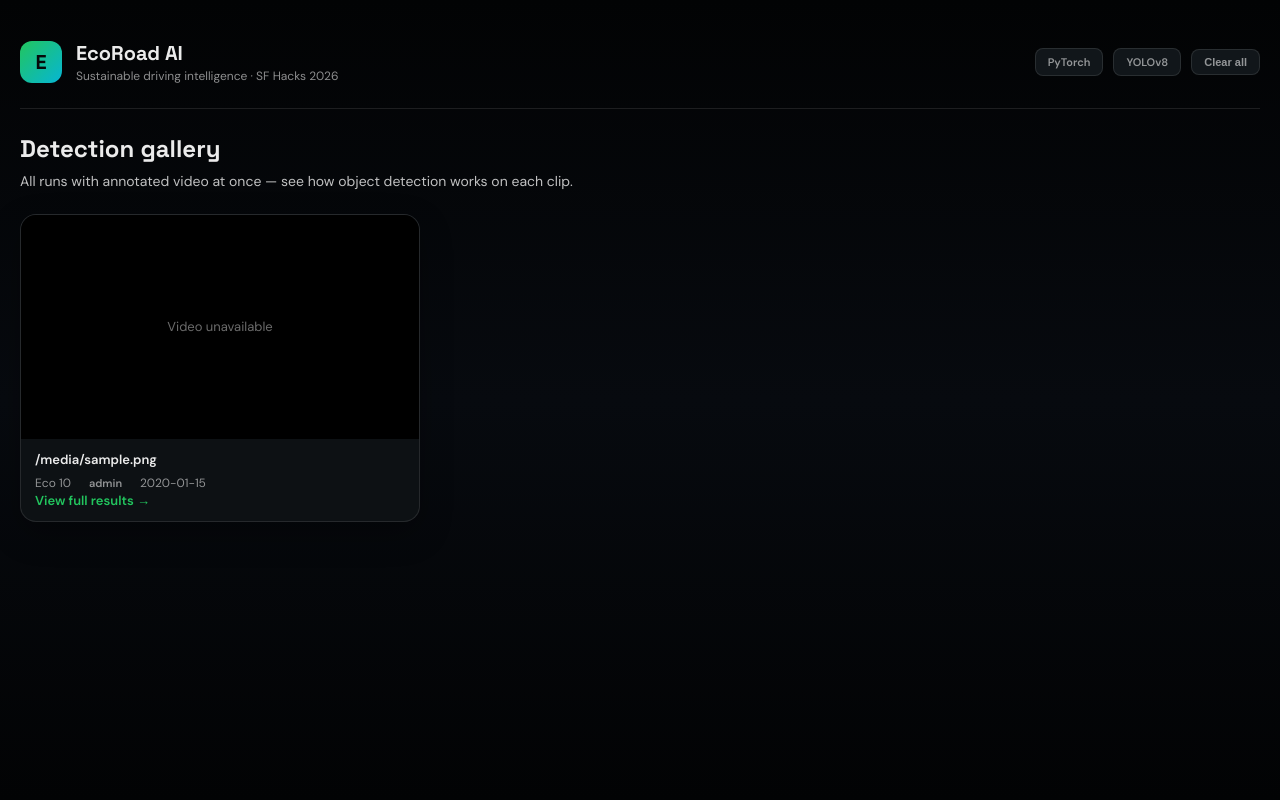
After one commit to Savant-sys/ecoRoadAI, a Flask app: template templates/gallery.html in a window 1280 px wide. The commit adds this page. Run offline with Flask 2, Linux system fonts and the light colour scheme; the template is opened without the code that fills it: most values are stand-ins (such as "Sample title", 1, 10 or a date in 2020).

Commit message:
add og and detected video

```diff
--- /dev/null
+++ b/templates/gallery.html
@@ -0,0 +1,118 @@
+<!doctype html>
+<html lang="en">
+<head>
+  <meta charset="utf-8">
+  <meta name="viewport" content="width=device-width, initial-scale=1">
+  <title>Detection gallery — EcoRoad AI</title>
+  <link rel="preconnect" href="https://fonts.googleapis.com">
+  <link rel="preconnect" href="https://fonts.gstatic.com" crossorigin>
+  <link href="https://fonts.googleapis.com/css2?family=Space+Grotesk:wght@500;600;700&family=DM+Sans:wght@400;500;600;700&display=swap" rel="stylesheet">
+  <style>
+    :root {
+      --bg0: #06090a; --bg: #0a0f12; --card: #0d1114; --card2: #11161a;
+      --border: rgba(255,255,255,.10); --border2: rgba(255,255,255,.16);
+      --text: rgba(255,255,255,.92); --text-2: rgba(255,255,255,.75); --text-3: rgba(255,255,255,.55); --text-4: rgba(255,255,255,.42);
+      --accent: #22c55e; --green: #22c55e; --teal: #06b6d4; --amber: #eab308; --red: #ef4444;
+      --risk-high: #ef4444; --risk-medium: #eab308; --risk-low: #22c55e;
+      --radius: 12px; --radius-lg: 16px; --font-head: 'Space Grotesk', system-ui, sans-serif; --font-body: 'DM Sans', system-ui, sans-serif;
+      --bg-raised: #0f1316; --bg-float: var(--card2);
+    }
+    * { box-sizing: border-box; margin: 0; padding: 0; }
+    body { font-family: var(--font-body); background: linear-gradient(180deg, #020304 0%, #070a0f 50%, #020304 100%); color: var(--text); min-height: 100vh; -webkit-font-smoothing: antialiased; }
+    body > * { position: relative; z-index: 1; }
+    .wrap { max-width: 1400px; margin: 0 auto; padding: 24px 20px; }
+    .nav {
+      display: flex; align-items: center; justify-content: space-between; flex-wrap: wrap; gap: 16px;
+      padding: 16px 0 24px; border-bottom: 1px solid var(--border); margin-bottom: 24px;
+    }
+    .nav-left { display: flex; align-items: center; gap: 14px; text-decoration: none; color: inherit; }
+    .logo-mark { width: 42px; height: 42px; border-radius: 12px; background: linear-gradient(135deg, var(--green), var(--teal)); color: #06090a; font-size: 20px; font-weight: 800; display: flex; align-items: center; justify-content: center; font-family: var(--font-head); }
+    .brand h1 { font-family: var(--font-head); font-size: 20px; font-weight: 700; }
+    .brand p { font-size: 12px; color: var(--text-3); margin-top: 2px; }
+    .nav-pills { display: flex; align-items: center; gap: 10px; flex-wrap: wrap; }
+    .pill { font-size: 11px; font-weight: 600; padding: 6px 12px; border-radius: 8px; border: 1px solid var(--border); background: var(--bg-float); color: var(--text-3); }
+    .clear-btn { font-size: 11px; font-weight: 600; padding: 6px 12px; border-radius: 8px; border: 1px solid var(--border); background: var(--bg-float); color: var(--text-3); cursor: pointer; }
+    .clear-btn:hover { color: var(--red); }
+    .gallery-head { font-family: var(--font-head); font-size: 24px; font-weight: 700; margin-bottom: 8px; }
+    .gallery-p { font-size: 14px; color: var(--text-2); margin-bottom: 24px; }
+    .gallery-grid {
+      display: grid; grid-template-columns: repeat(auto-fill, minmax(320px, 1fr)); gap: 20px;
+    }
+    .gallery-card {
+      background: var(--card); border: 1px solid var(--border); border-radius: var(--radius-lg);
+      overflow: hidden; box-shadow: 0 12px 32px rgba(0,0,0,.3);
+    }
+    .gallery-card .thumb-wrap {
+      position: relative; background: #000; aspect-ratio: 16/9; overflow: hidden;
+    }
+    .gallery-card video { width: 100%; height: 100%; object-fit: contain; display: block; }
+    .gallery-card .no-video { position: absolute; inset: 0; display: flex; align-items: center; justify-content: center; color: var(--text-4); font-size: 13px; }
+    .gallery-card .caption {
+      padding: 12px 14px; font-size: 13px;
+    }
+    .gallery-card .caption .name { font-weight: 600; color: var(--text); overflow: hidden; text-overflow: ellipsis; white-space: nowrap; }
+    .gallery-card .caption .meta { margin-top: 6px; display: flex; align-items: center; gap: 10px; flex-wrap: wrap; font-size: 12px; color: var(--text-3); }
+    .gallery-card .caption .risk { padding: 2px 8px; border-radius: 6px; font-weight: 600; font-size: 11px; }
+    .gallery-card .caption .risk.risk-low { background: rgba(34,197,94,.2); color: var(--risk-low); }
+    .gallery-card .caption .risk.risk-medium { background: rgba(234,179,8,.2); color: var(--risk-medium); }
+    .gallery-card .caption .risk.risk-high { background: rgba(239,68,68,.2); color: var(--risk-high); }
+    .gallery-card .caption a { color: var(--accent); text-decoration: none; font-weight: 600; }
+    .gallery-card .caption a:hover { text-decoration: underline; }
+    .gallery-empty { text-align: center; padding: 48px 24px; color: var(--text-3); font-size: 15px; }
+    .gallery-empty a { color: var(--accent); text-decoration: none; font-weight: 600; }
+    .gallery-empty a:hover { text-decoration: underline; }
+  </style>
+</head>
+<body>
+  <div class="wrap">
+    <nav class="nav">
+      <a href="/" class="nav-left" aria-label="Back to home">
+        <div class="logo-mark">E</div>
+        <div class="brand">
+          <h1>Eco<b>Road</b> AI</h1>
+          <p>Sustainable driving intelligence · SF Hacks 2026</p>
+        </div>
+      </a>
+      <div class="nav-pills">
+        <span class="pill">PyTorch</span>
+        <span class="pill">YOLOv8</span>
+        <form method="post" action="/clear" style="display:inline;" onsubmit="return confirm('Delete all uploads and annotated results?');">
+          <button type="submit" class="clear-btn">Clear all</button>
+        </form>
+      </div>
+    </nav>
+
+    <h2 class="gallery-head">Detection gallery</h2>
+    <p class="gallery-p">All runs with annotated video at once — see how object detection works on each clip.</p>
+
+    {% if gallery_entries %}
+    <div class="gallery-grid">
+      {% for entry in gallery_entries %}
+      <div class="gallery-card">
+        <div class="thumb-wrap">
+          {% if entry.video_available %}
+          <video src="/annotated/{{ entry.output_id }}" controls playsinline preload="metadata" muted loop></video>
+          {% else %}
+          <div class="no-video">Video unavailable</div>
+          {% endif %}
+        </div>
+        <div class="caption">
+          <div class="name">{{ entry.filename }}</div>
+          <div class="meta">
+            {% if entry.eco_score is not none %}<span>Eco {{ entry.eco_score }}</span>{% endif %}
+            {% if entry.risk_level %}<span class="risk risk-{{ entry.risk_level }}">{{ entry.risk_level }}</span>{% endif %}
+            <span>{{ entry.timestamp[:10] }}{% if entry.timestamp|length > 10 %} {{ entry.timestamp[11:19] }}{% endif %}</span>
+          </div>
+          <a href="/?output_id={{ entry.output_id }}">View full results →</a>
+        </div>
+      </div>
+      {% endfor %}
+    </div>
+    {% else %}
+    <div class="gallery-empty">
+      <p>No analyses yet. <a href="/">Upload a video</a> to run detection, then come back to see all clips here.</p>
+    </div>
+    {% endif %}
+  </div>
+</body>
+</html>
```
Also changed, not shown: app/routes.py (+27 -1 lines), app/utils.py (+21 -1 lines), templates/index.html (+76 -4 lines).
